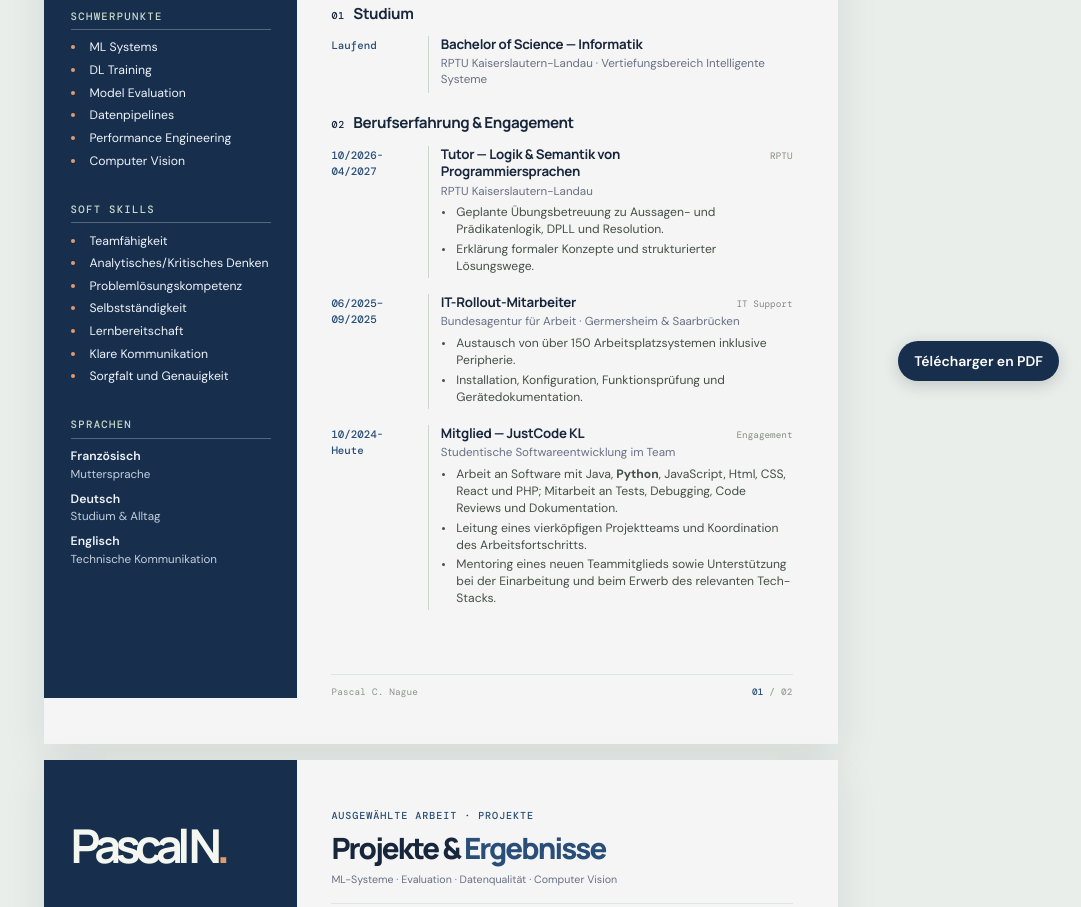
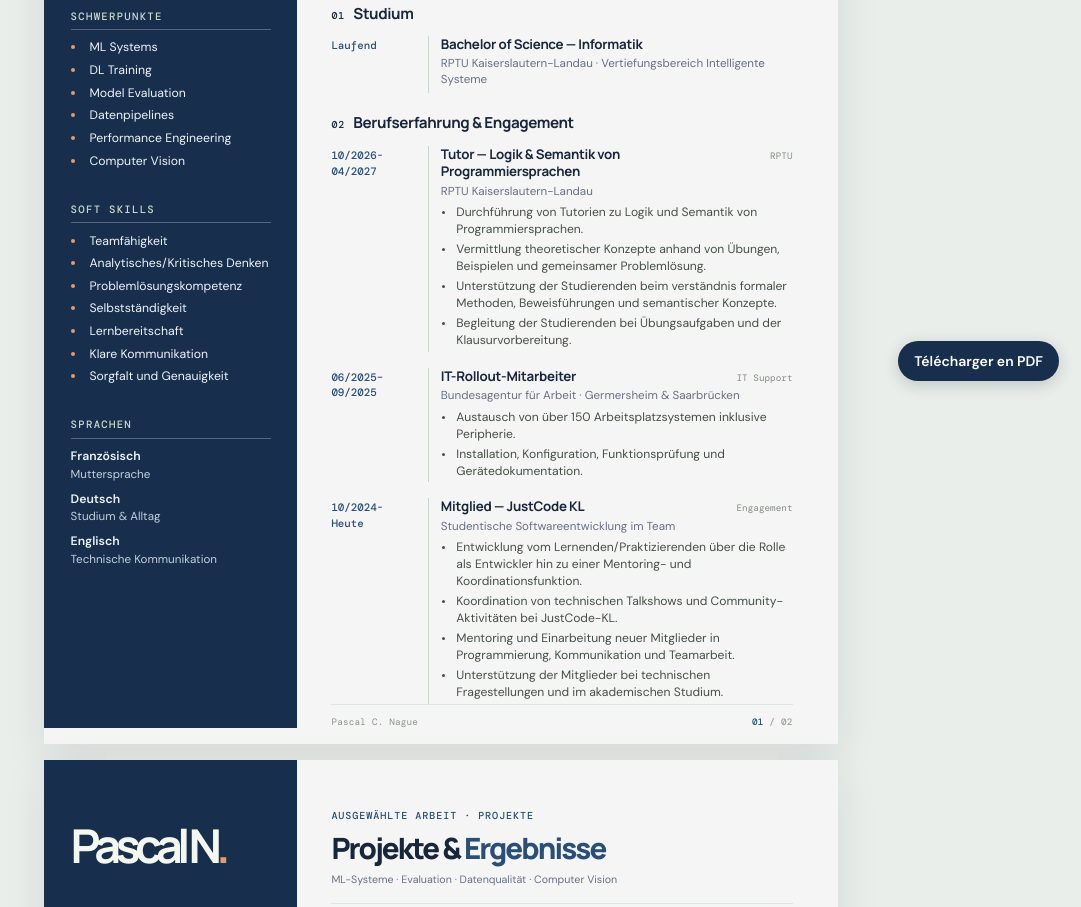
Before and after one commit to MrNague/pascal-cabrel-nague-cv, a plain HTML site: page index.html in a window 1280 px wide. Shown: the part 397-1304 px from the top of the page, without its empty margins (199-1280 px from the left). Drawn offline with nearby package versions, Linux system fonts and the light colour scheme.

Commit message:
add: Adding skills and experience description

```diff
--- a/index.html
+++ b/index.html
@@ -95,7 +95,7 @@
               linkedin.com/in/pascal-nague
             </a>
 
-            <a class="contact-item" href="https://pascal-cabrel-nague-portfolio.netlify.app/" target="_blank"
+            <a class="contact-item" href="https://portfolio.naguepc.de/" target="_blank"
               rel="noreferrer">
               <svg class="contact-icon" viewBox="0 0 24 24" width="16" height="16" fill="none" stroke="currentColor"
                 stroke-width="1.8" stroke-linecap="round" stroke-linejoin="round" aria-hidden="true">
@@ -186,10 +186,11 @@
                 </p>
                 <ul class="entry-bullets">
                   <li>
-                    Geplante Übungsbetreuung zu Aussagen- und Prädikatenlogik,
-                    DPLL und Resolution.
+                    Durchführung von Tutorien zu Logik und Semantik von Programmiersprachen.
                   </li>
-                  <li>Erklärung formaler Konzepte und strukturierter Lösungswege.</li>
+                  <li>Vermittlung theoretischer Konzepte anhand von Übungen, Beispielen und gemeinsamer Problemlösung.</li>
+                  <li>Unterstützung der Studierenden beim verständnis formaler Methoden, Beweisführungen und semantischer Konzepte.</li>
+                  <li>Begleitung der Studierenden bei Übungsaufgaben und der Klausurvorbereitung.</li>
                 </ul>
               </div>
             </article>
@@ -230,14 +231,16 @@
                 </p>
                 <ul class="entry-bullets">
                   <li>
-                    Arbeit an Software mit Java, <b>Python</b>, JavaScript, Html, CSS, React und PHP; Mitarbeit an
-                    Tests, Debugging, Code Reviews und Dokumentation.
+                    Entwicklung vom Lernenden/Praktizierenden über die Rolle als Entwickler hin zu einer Mentoring- und Koordinationsfunktion.
                   </li>
                   <li>
-                    Leitung eines vierköpfigen Projektteams und Koordination des Arbeitsfortschritts.
+                    Koordination von technischen Talkshows und Community-Aktivitäten bei JustCode-KL.
                   </li>
                   <li>
-                    Mentoring eines neuen Teammitglieds sowie Unterstützung bei der Einarbeitung und beim Erwerb des relevanten Tech-Stacks.
+                    Mentoring und Einarbeitung neuer Mitglieder in Programmierung, Kommunikation und Teamarbeit.
+                  </li>
+                  <li>
+                    Unterstützung der Mitglieder bei technischen Fragestellungen und im akademischen Studium.
                   </li>
                 </ul>
               </div>
@@ -305,8 +308,6 @@
             Technische ML-Lösungen entwickeln, messen und verständlich machen.
           </p>
         </div>
-
-        <p class="side-mark">PASCAL C. NAGUE <span>·</span> Lebenslauf </p>
       </aside>
 
       <div class="page-content project-page-content">
```
